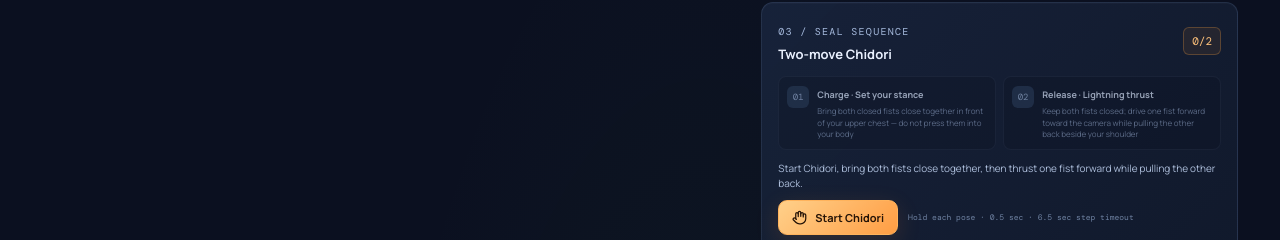
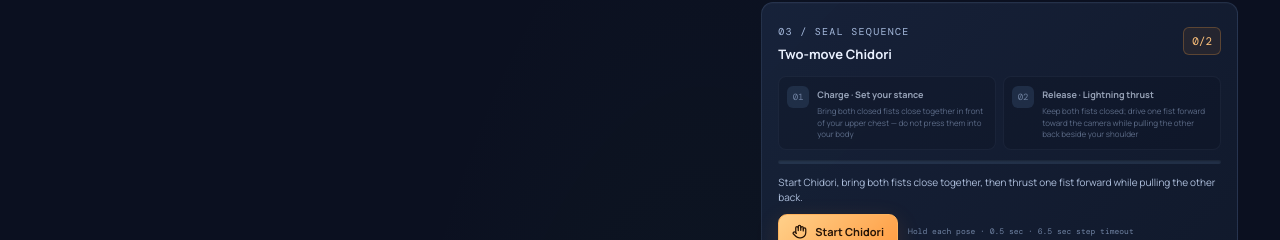
Before and after one commit to bezad081/konoha-jutsu-lab, a React (Vite) app: page / in a window 1280 px wide. Shown: the part 1245-1485 px from the top of the page. Built offline with nearby package versions, Linux system fonts and the light colour scheme.

Commit message:
Add live sequence hold progress meter

```diff
--- a/src/styles.css
+++ b/src/styles.css
@@ -123,3 +123,9 @@ body{background:radial-gradient(ellipse at 9% 4%,rgba(255,145,48,.12),transparen
 .tool-clear-button{align-self:stretch;padding:0 11px;border:1px solid rgba(145,169,211,.18);border-radius:8px;background:transparent;color:#94a9c7;font-size:10px;cursor:pointer}
 .tool-clear-button:hover{color:#fff;border-color:rgba(255,255,255,.35)}
 @media(max-width:560px){.ninja-tool-controls{padding:10px}.tool-controls-heading{align-items:flex-start;flex-direction:column;gap:5px}.tool-controls-heading small{text-align:left;font-size:8px}.tool-buttons{gap:6px}.tool-button{padding:8px 7px;gap:6px}.tool-button strong{font-size:10px}.tool-button small{font-size:7px}.tool-symbol{width:28px;height:28px;flex-basis:28px;font-size:21px}.tool-clear-button{padding:0 7px}}
+
+
+/* Sequence-engine feedback: visible hold timing and clear timeout behavior. */
+.combo-hold-meter{height:4px;margin:10px 0 0;overflow:hidden;border-radius:99px;background:rgba(133,173,217,.14);box-shadow:inset 0 1px 2px rgba(0,0,0,.28)}
+.combo-hold-meter span{display:block;height:100%;border-radius:99px;background:linear-gradient(90deg,#59b8f7,#83f0d1);box-shadow:0 0 12px rgba(94,218,244,.5);transition:width .07s linear}
+.combo-step.current{box-shadow:inset 0 0 0 1px rgba(91,215,244,.04),0 0 18px rgba(63,174,218,.055)}
```
